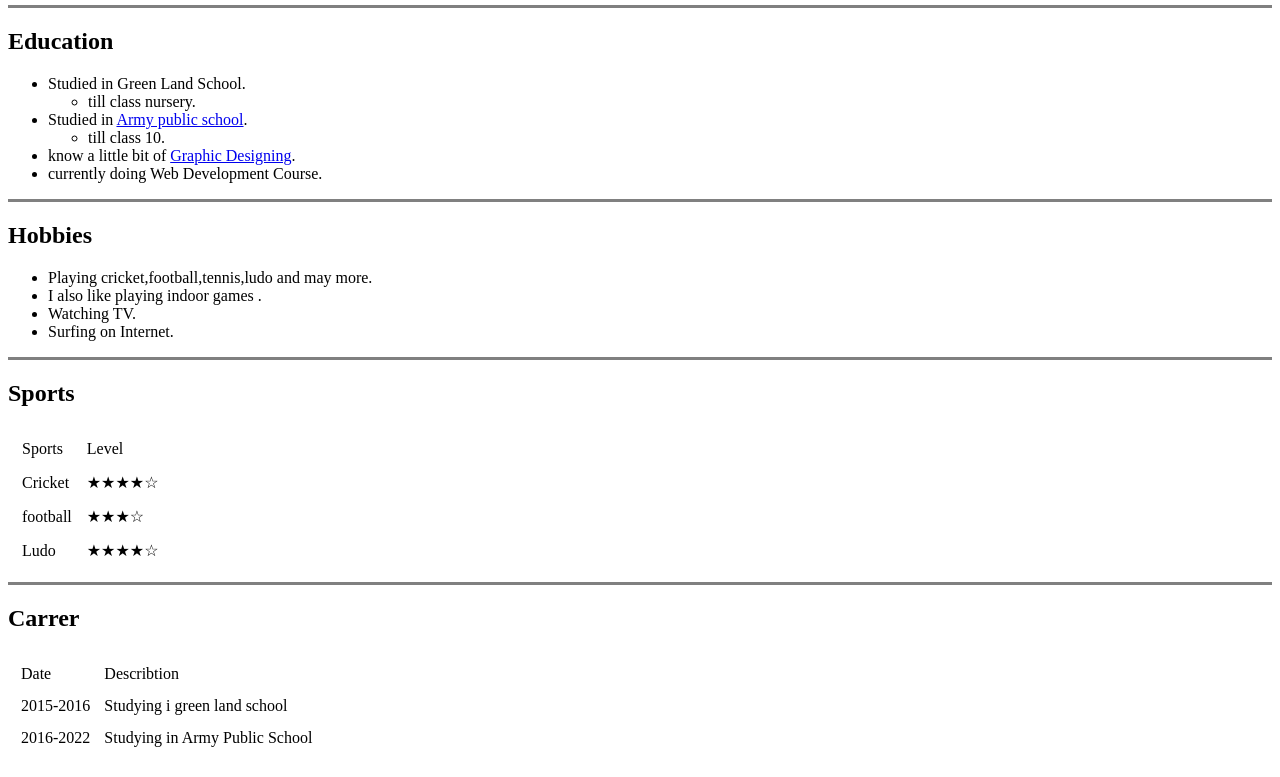
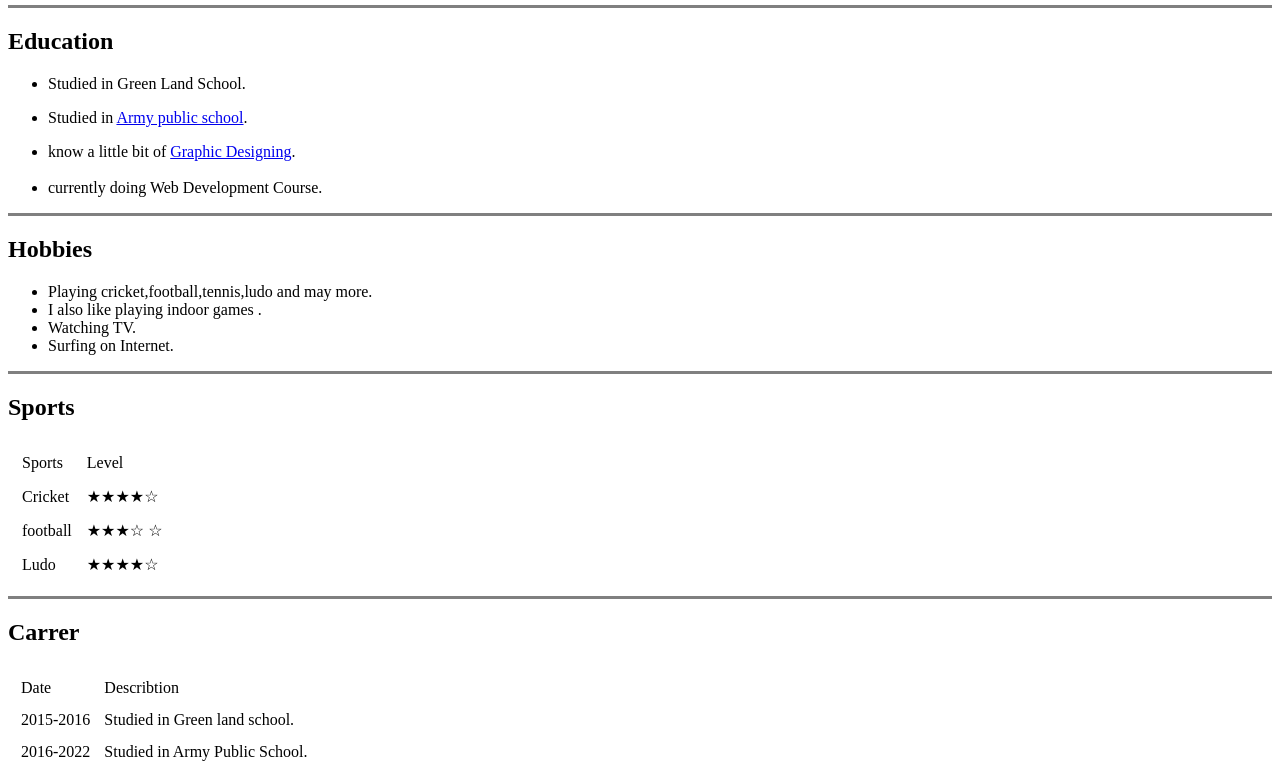
Before and after one commit to ziauddin786/cv, a plain HTML site: page index.html in a window 1280 px wide. Shown: the part 234-1011 px from the top of the page. Drawn offline with Linux system fonts and the light colour scheme.

Commit message:
Update index.html

```diff
--- a/index.html
+++ b/index.html
@@ -22,14 +22,15 @@
   <h2>Education</h2>
   <ul>
     <li>Studied in Green Land School.</li>
-    <ul>
-      <li>till class nursery.</li>
     </ul>
-    <li>Studied in <a href="https://en.wikipedia.org/wiki/Army_Public_Schools_&_Colleges_System">Army public school</a>.</li>
-    <ul>
-      <li>till class 10.</li>
+   <ul>
+    <li>Studied in <a href="https://en.wikipedia.org/wiki/Army_Public_Schools_&_Colleges_System">Army public school</a>.
+
+
     </ul>
+   <ul>
     <li>know a little bit of <a href="https://www.interaction-design.org/literature/topics/graphic-design">Graphic Designing</a>.</li>
+     <br>
     <li>currently doing Web Development Course.</li>
   </ul>
   <hr size=3 noshade>
@@ -57,7 +58,7 @@
       </tr>
       <tr>
         <td>football </td>
-        <td> &#9733;&#9733;&#9733;&#9734;</td>
+        <td> &#9733;&#9733;&#9733;&#9734; &#9734;</td>
       </tr>
       <tr>
         <td>Ludo </td>
@@ -78,11 +79,11 @@
       </tr>
       <tr>
         <td>2015-2016</td>
-        <td>Studying i green land school</td>
+        <td>Studied in Green land school.</td>
       </tr>
       <tr>
         <td>2016-2022</td>
-        <td>Studying in Army Public School</td>
+        <td>Studied in Army Public School.</td>
       </tr>
     </tbody>
     </table>
```
